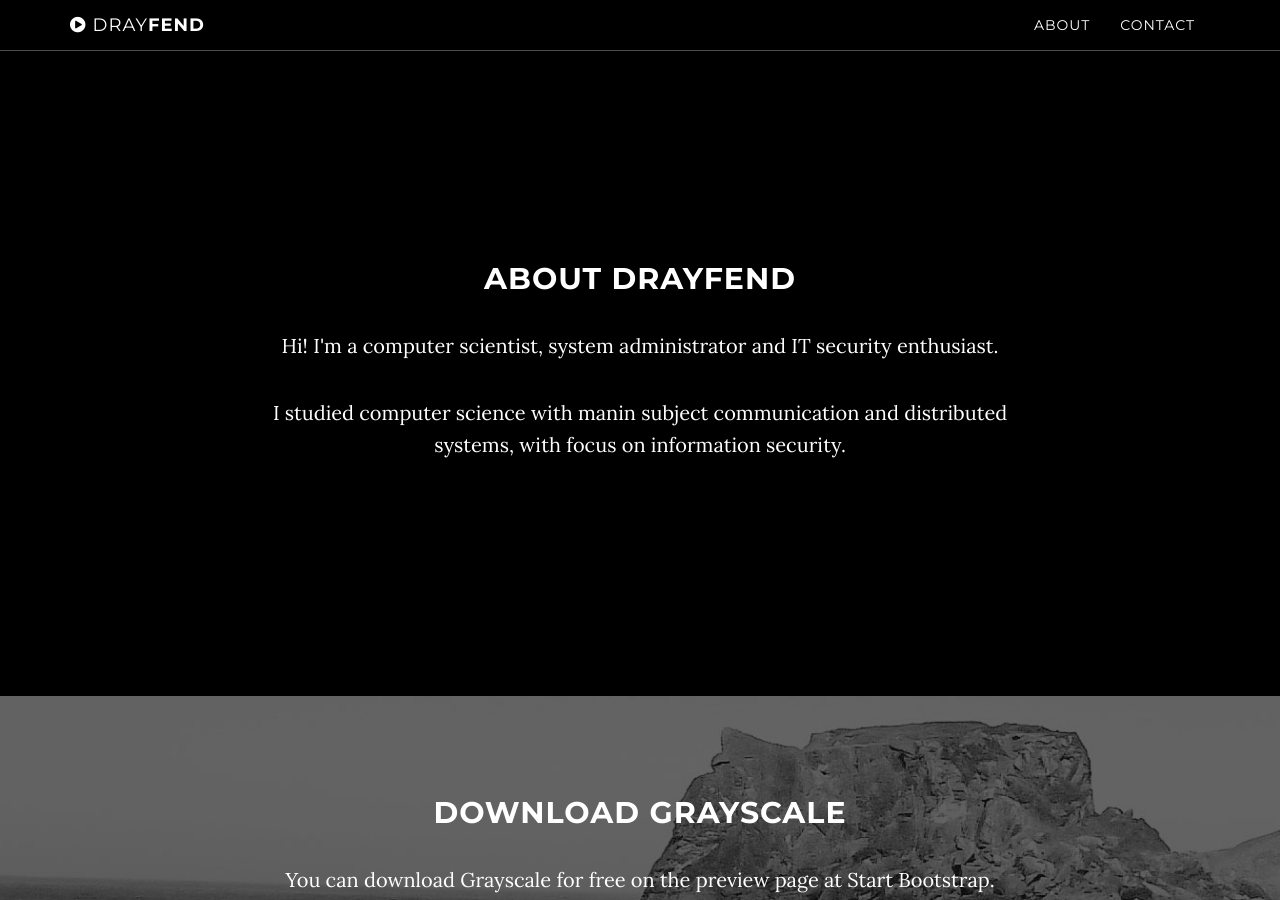
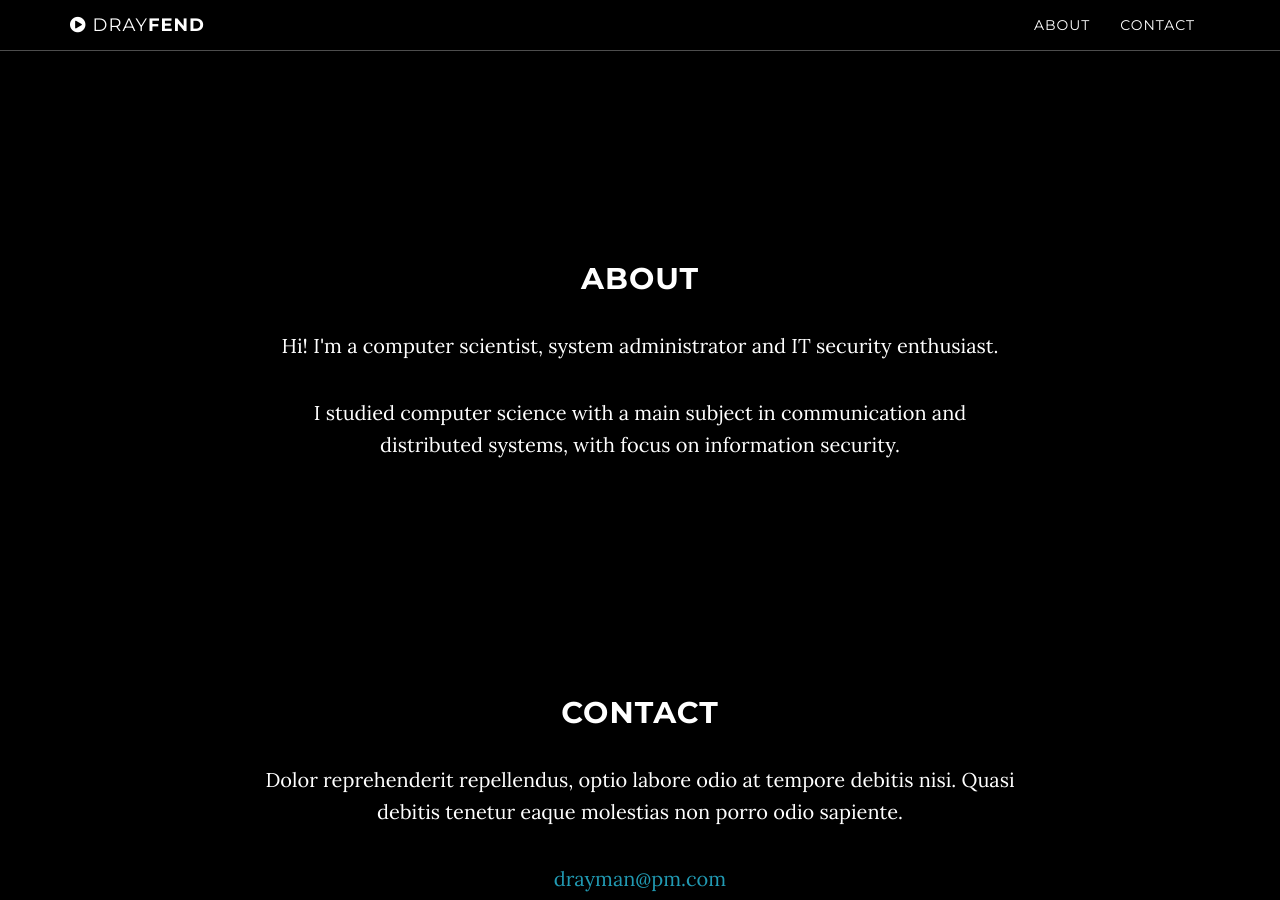
Before and after one commit to thedrayman/thedrayman.github.io, a Jekyll site: the page built from index.html, in a window 1280 px wide and 900 px high, scrolled down 838 px. Built offline with Jekyll 4.4.1, drawn with Linux system fonts in a browser that asks for light colours; some of the changed text lies outside the part shown.

Commit message:
first steps 4

```diff
--- a/_includes/about.html
+++ b/_includes/about.html
@@ -2,9 +2,9 @@
     <section id="about" class="container content-section text-center">
         <div class="row">
             <div class="col-lg-8 col-lg-offset-2">
-                <h2>About Drayfend</h2>
+                <h2>About</h2>
                 <p>Hi! I'm a computer scientist, system administrator and IT security enthusiast.</p>
-                <p>I studied computer science with manin subject communication and distributed systems, with focus on information security. </p>
+                <p>I studied computer science with a main subject in communication and distributed systems, with focus on information security. </p>
             </div>
         </div>
     </section>
--- a/_layouts/default.html
+++ b/_layouts/default.html
@@ -5,9 +5,7 @@
     {% include nav.html %}
     {% include header.html %}
     {% include about.html %}
-    <!--{% include download.html %}-->
     {% include contact.html %}
-    <!--{% include map.html %}-->
     {% include footer.html %}
     {% include js.html %}
     </body>
```
